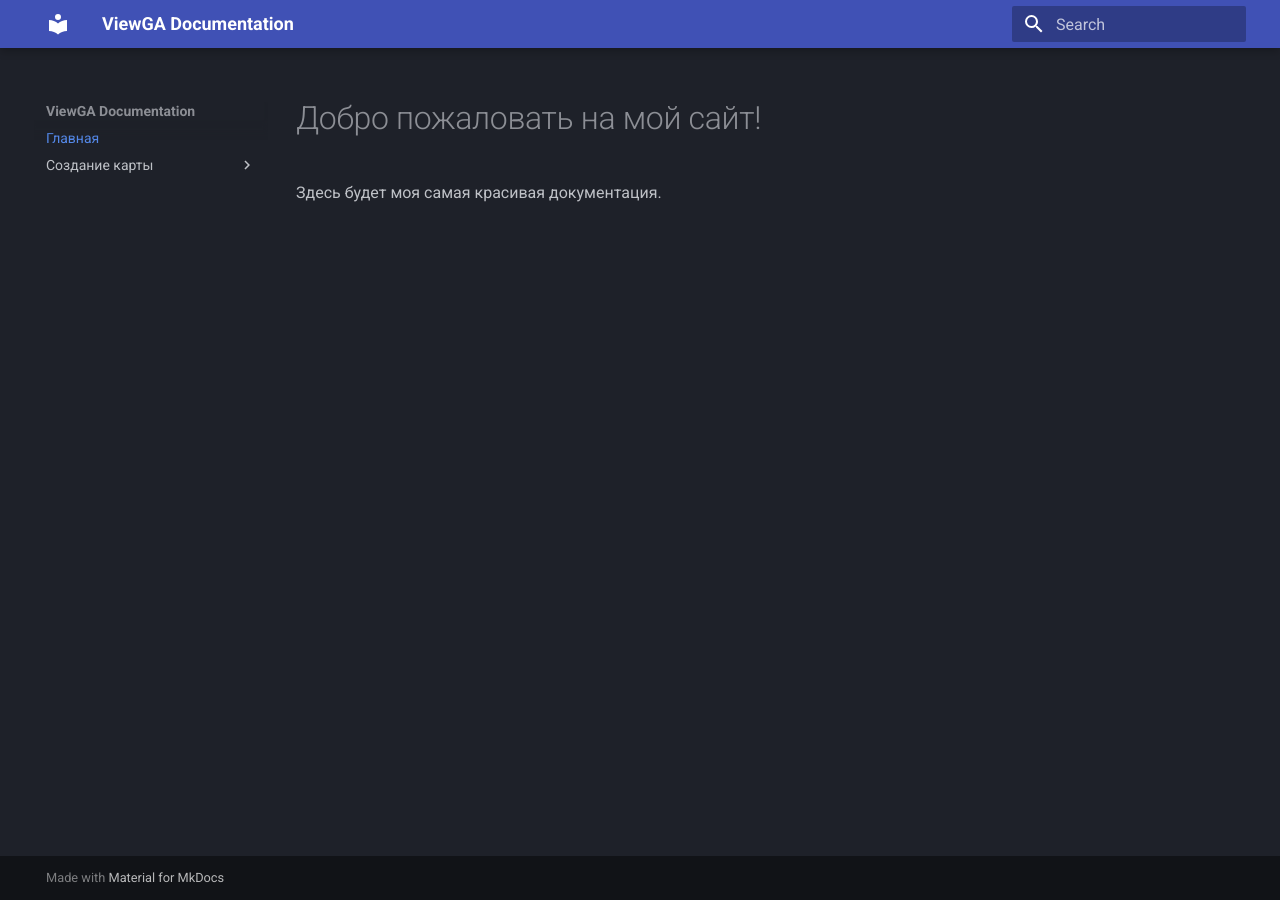
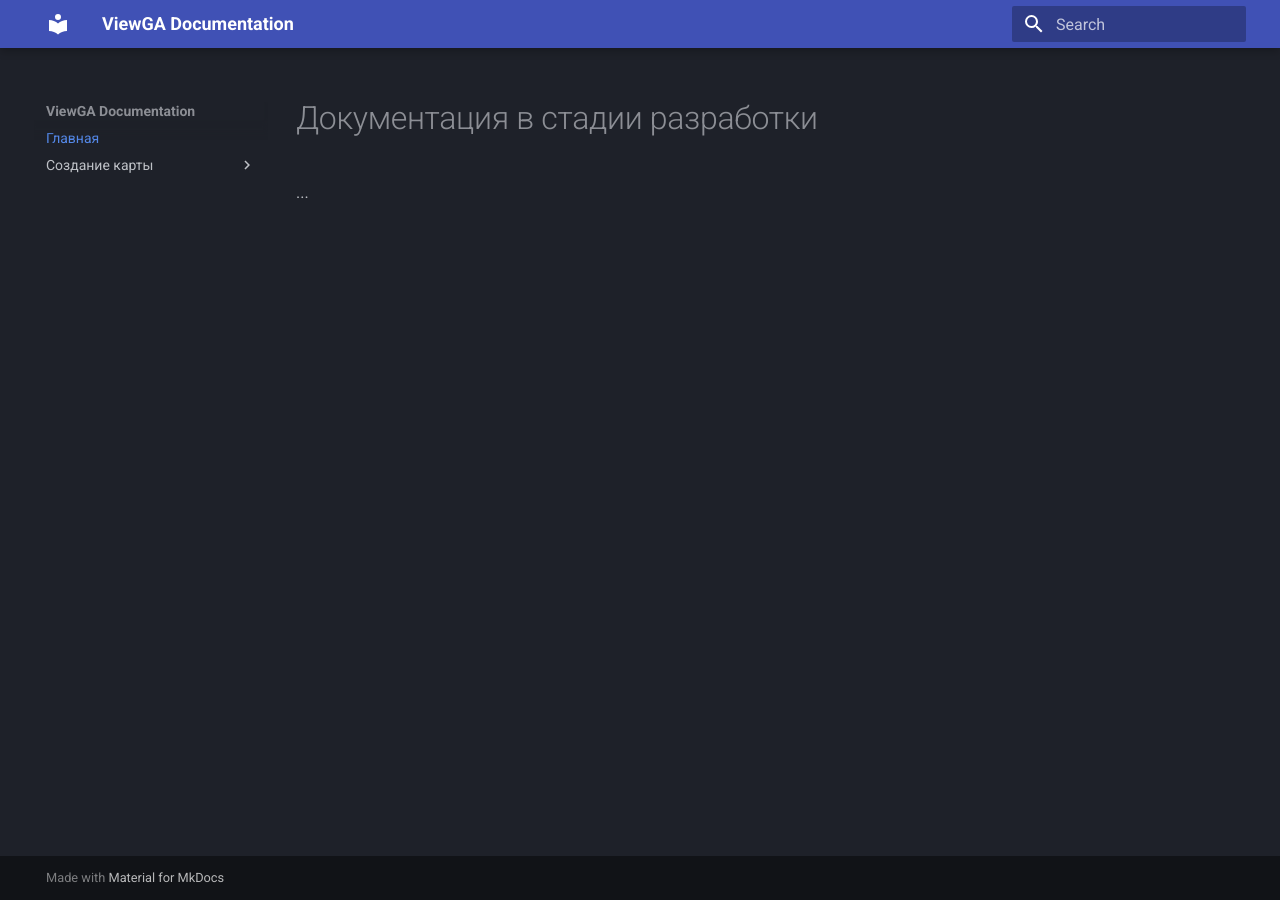
Before and after one commit to AlexanderBelovViewGA/ViewGA, an MkDocs documentation site: the page built from docs/index.md, in a window 1280 px wide. Built offline with MkDocs 1.6.1 and Material for MkDocs 9.7.7, drawn with Linux system fonts in a browser that asks for light colours.

Commit message:
Update index.md

```diff
--- a/docs/index.md
+++ b/docs/index.md
@@ -1,2 +1,2 @@
-# Добро пожаловать на мой сайт!
-Здесь будет моя самая красивая документация.
+# Документация в стадии разработки
+...
```
